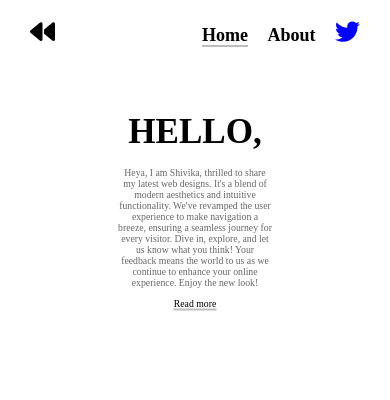
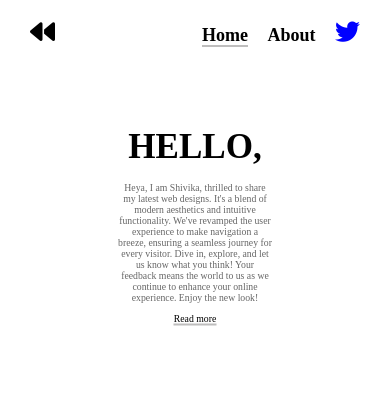
Before and after one commit to Shivikagarg999/newRespDes, a plain HTML site: page index.html in a window 390 px wide. Shown: the top 400 px of the page. Drawn offline with Linux system fonts and the light colour scheme.

Commit message:
third commit

```diff
--- a/style.css
+++ b/style.css
@@ -142,6 +142,9 @@ body {
      .main .right{
         width: 100%;
     }
+    .textcent{
+        margin-top: 15px;
+    }
     .main .textcent p{
         font-size: 2.5vw;
         margin-bottom: 5px;
```
